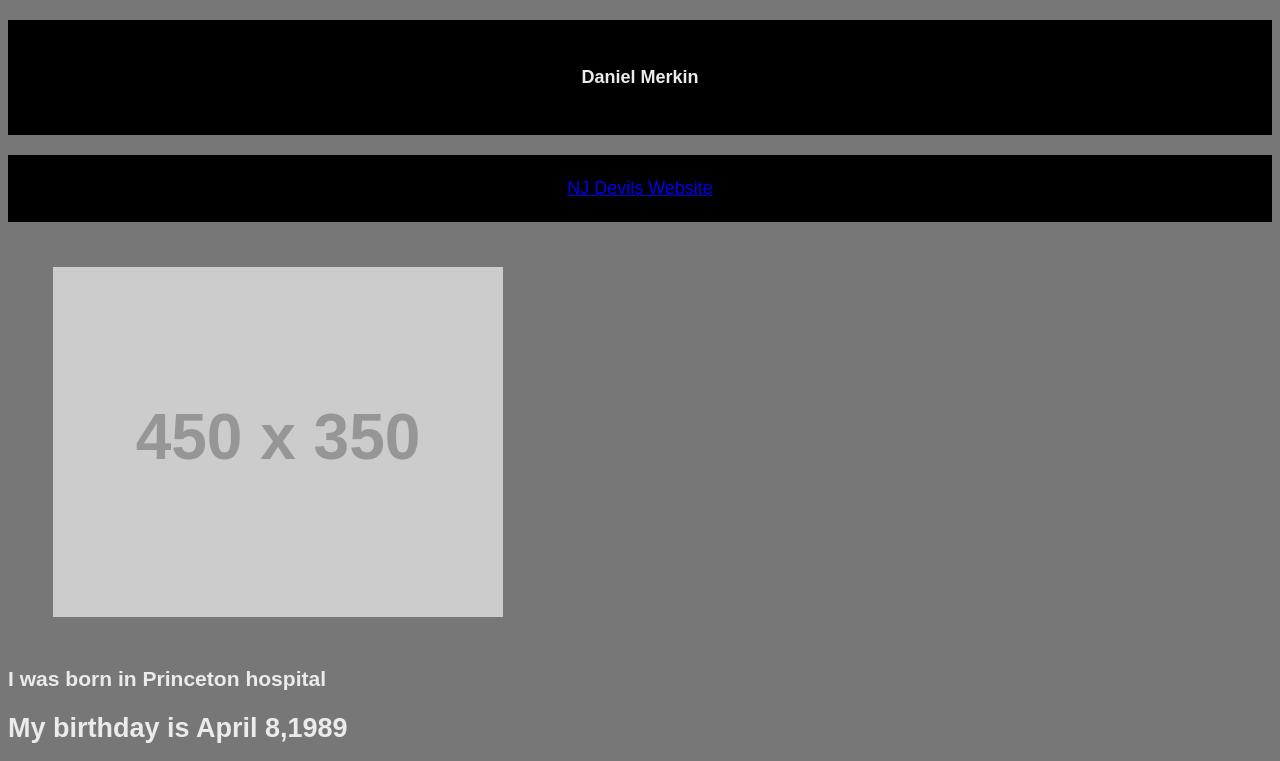
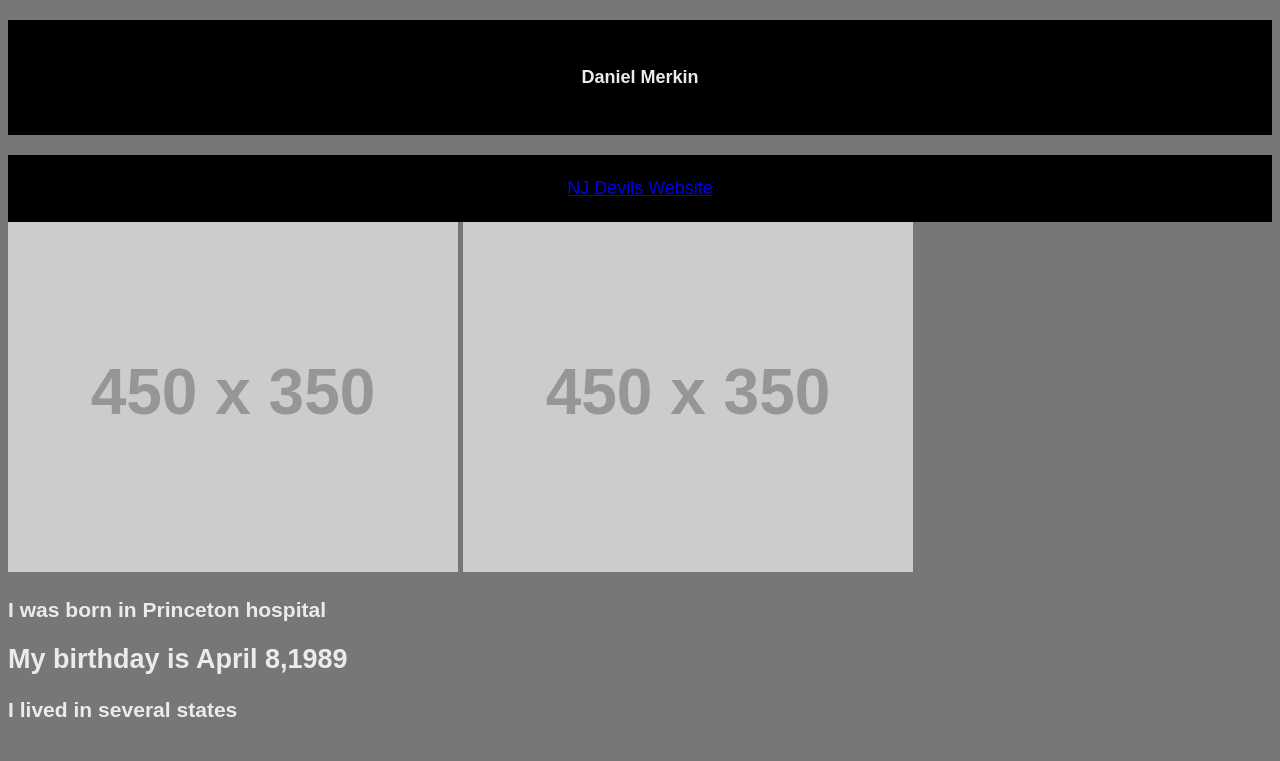
Before and after one commit to dmerk2/firstRepo, a plain HTML site: page index.html in a window 1280 px wide. Shown: the top 761 px of the page. Drawn offline with Linux system fonts and the light colour scheme; placeholder pictures from the web are drawn by us.

Commit message:
Added files via upload

```diff
--- a/index.html
+++ b/index.html
@@ -11,9 +11,14 @@
 				<nav>
 					<a href="devils.nhl.com">NJ Devils Website</a>
 				</nav>
-			<div id="box">
+			<div>
+
+			</div id="box">
 					<img src="http://placehold.it/450x350" alt="Dan"   id="bio-img">
 			</div>
+			<span id="box2">
+				<img src="http://placehold.it/450x350" alt="Dan"   id="bio-img">
+			</span>
 			<div id="article">
 					<article>
 				<section>
@@ -41,7 +46,6 @@
   				<li>Phone Number: (609) 613 - 0059 </li>
  				<li>Email: <a href="dan.merkin@gmail.com"</a>dan.merkin@gmail.com</li></a>
  					</ul>
-
 			</div>
 		</body>
 	</html>
```
Lines whose indentation alone changed are shown as unchanged.
